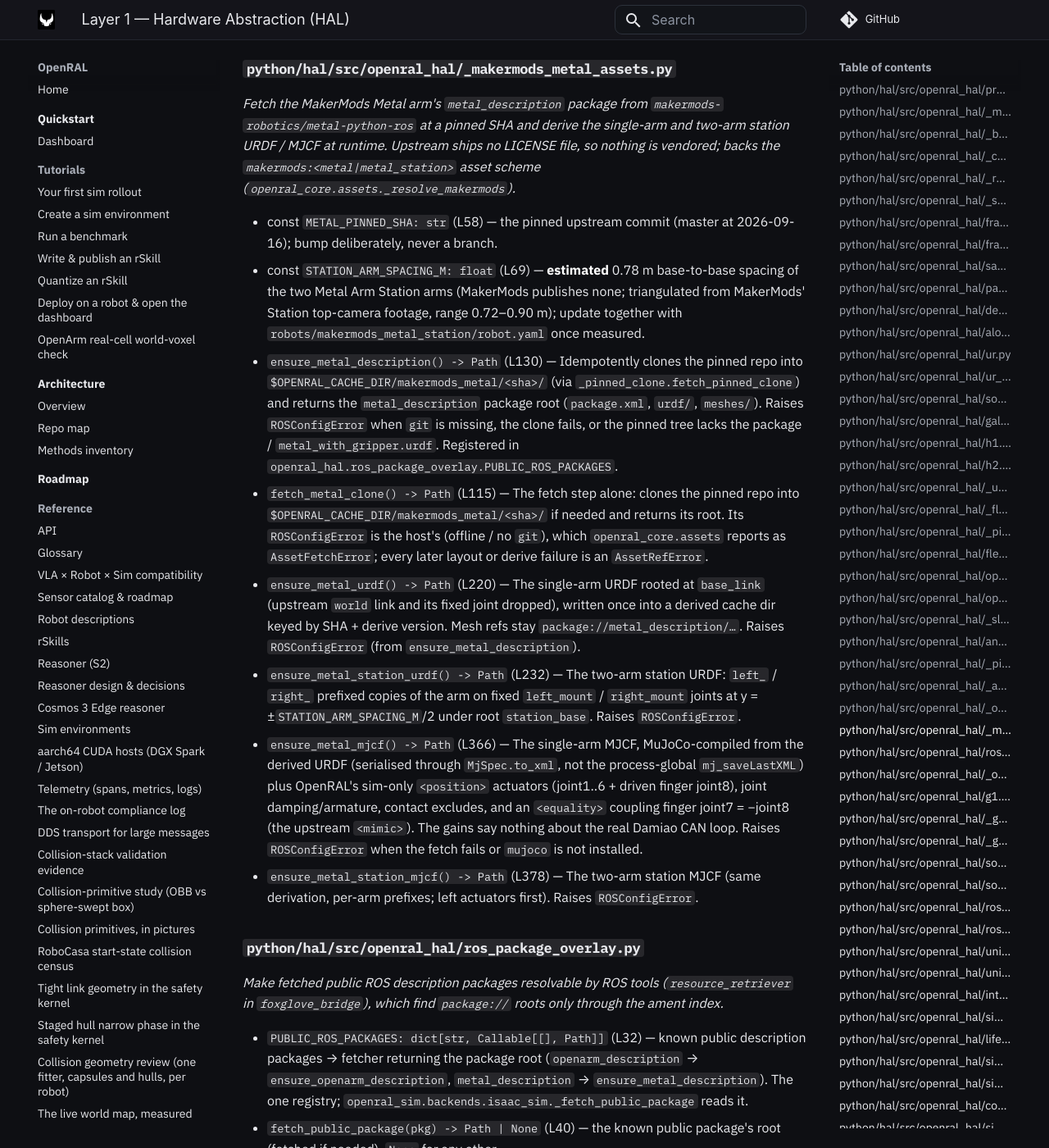
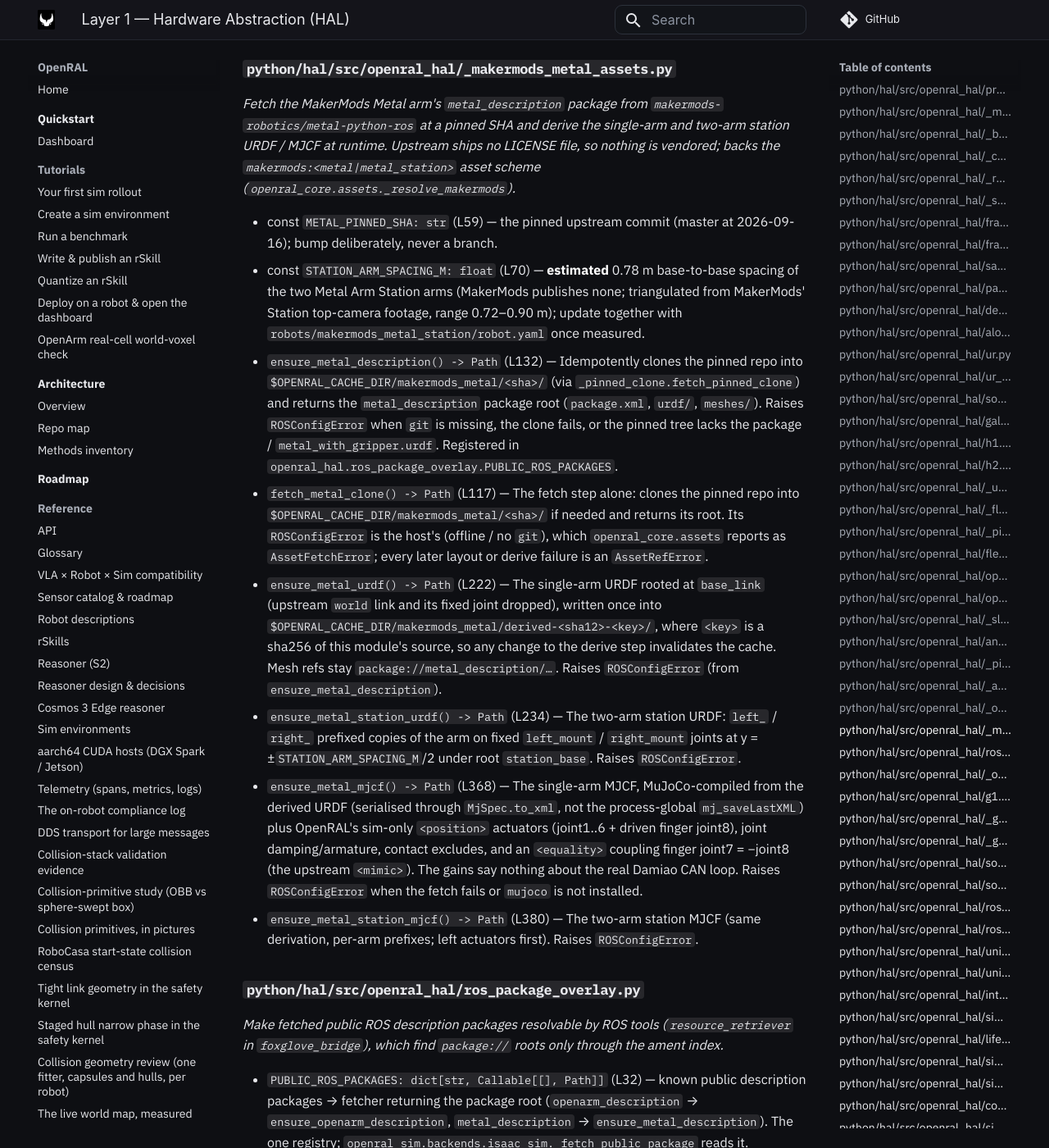
Before and after one commit to OpenRAL/openral, an MkDocs documentation site: the page built from docs/methods/01-hal.md, in a window 1280 px wide and 1400 px high, scrolled down 35783 px. Shown: the whole window at 82% size. Built offline with MkDocs 1.6.1 and Material for MkDocs 9.7.7, drawn with Linux system fonts in a browser that asks for light colours; comment, search, counter and statistics services are not loaded; some of the changed text lies outside the part shown.

Commit message:
fix(hal): key the derived Metal asset cache on the derive module's source
Replace the hand-bumped _DERIVE_VERSION with a sha256 of the module's own
source (every derive constant and step lives there), so the cache dir is
derived-<sha12>-<key> and a derive change can no longer reuse a stale cache.

Co-Authored-By: Claude Opus 5.5 <noreply@anthropic.com>
Claude-Session: https://claude.ai/code/session_01NavzwafMCddEABJ8ZuPe3p
Signed-off-by: Adrian <adrianllopart@gmail.com>

```diff
--- a/docs/methods/01-hal.md
+++ b/docs/methods/01-hal.md
@@ -535,14 +535,14 @@ _Fetch Enactic's public `openarm_description` ROS package (Apache-2.0) — the `
 ### `python/hal/src/openral_hal/_makermods_metal_assets.py`
 _Fetch the MakerMods Metal arm's `metal_description` package from `makermods-robotics/metal-python-ros` at a pinned SHA and derive the single-arm and two-arm station URDF / MJCF at runtime. Upstream ships no LICENSE file, so nothing is vendored; backs the `makermods:<metal|metal_station>` asset scheme (`openral_core.assets._resolve_makermods`)._
 
-- const `METAL_PINNED_SHA: str` (L58) — the pinned upstream commit (master at 2026-09-16); bump deliberately, never a branch.
-- const `STATION_ARM_SPACING_M: float` (L69) — **estimated** 0.78 m base-to-base spacing of the two Metal Arm Station arms (MakerMods publishes none; triangulated from MakerMods' Station top-camera footage, range 0.72–0.90 m); update together with `robots/makermods_metal_station/robot.yaml` once measured.
-- `ensure_metal_description() -> Path` (L130) — Idempotently clones the pinned repo into `$OPENRAL_CACHE_DIR/makermods_metal/<sha>/` (via `_pinned_clone.fetch_pinned_clone`) and returns the `metal_description` package root (`package.xml`, `urdf/`, `meshes/`). Raises `ROSConfigError` when `git` is missing, the clone fails, or the pinned tree lacks the package / `metal_with_gripper.urdf`. Registered in `openral_hal.ros_package_overlay.PUBLIC_ROS_PACKAGES`.
-- `fetch_metal_clone() -> Path` (L115) — The fetch step alone: clones the pinned repo into `$OPENRAL_CACHE_DIR/makermods_metal/<sha>/` if needed and returns its root. Its `ROSConfigError` is the host's (offline / no `git`), which `openral_core.assets` reports as `AssetFetchError`; every later layout or derive failure is an `AssetRefError`.
-- `ensure_metal_urdf() -> Path` (L220) — The single-arm URDF rooted at `base_link` (upstream `world` link and its fixed joint dropped), written once into a derived cache dir keyed by SHA + derive version. Mesh refs stay `package://metal_description/…`. Raises `ROSConfigError` (from `ensure_metal_description`).
-- `ensure_metal_station_urdf() -> Path` (L232) — The two-arm station URDF: `left_` / `right_` prefixed copies of the arm on fixed `left_mount` / `right_mount` joints at y = ±`STATION_ARM_SPACING_M`/2 under root `station_base`. Raises `ROSConfigError`.
-- `ensure_metal_mjcf() -> Path` (L366) — The single-arm MJCF, MuJoCo-compiled from the derived URDF (serialised through `MjSpec.to_xml`, not the process-global `mj_saveLastXML`) plus OpenRAL's sim-only `<position>` actuators (joint1..6 + driven finger joint8), joint damping/armature, contact excludes, and an `<equality>` coupling finger joint7 = −joint8 (the upstream `<mimic>`). The gains say nothing about the real Damiao CAN loop. Raises `ROSConfigError` when the fetch fails or `mujoco` is not installed.
-- `ensure_metal_station_mjcf() -> Path` (L378) — The two-arm station MJCF (same derivation, per-arm prefixes; left actuators first). Raises `ROSConfigError`.
+- const `METAL_PINNED_SHA: str` (L59) — the pinned upstream commit (master at 2026-09-16); bump deliberately, never a branch.
+- const `STATION_ARM_SPACING_M: float` (L70) — **estimated** 0.78 m base-to-base spacing of the two Metal Arm Station arms (MakerMods publishes none; triangulated from MakerMods' Station top-camera footage, range 0.72–0.90 m); update together with `robots/makermods_metal_station/robot.yaml` once measured.
+- `ensure_metal_description() -> Path` (L132) — Idempotently clones the pinned repo into `$OPENRAL_CACHE_DIR/makermods_metal/<sha>/` (via `_pinned_clone.fetch_pinned_clone`) and returns the `metal_description` package root (`package.xml`, `urdf/`, `meshes/`). Raises `ROSConfigError` when `git` is missing, the clone fails, or the pinned tree lacks the package / `metal_with_gripper.urdf`. Registered in `openral_hal.ros_package_overlay.PUBLIC_ROS_PACKAGES`.
+- `fetch_metal_clone() -> Path` (L117) — The fetch step alone: clones the pinned repo into `$OPENRAL_CACHE_DIR/makermods_metal/<sha>/` if needed and returns its root. Its `ROSConfigError` is the host's (offline / no `git`), which `openral_core.assets` reports as `AssetFetchError`; every later layout or derive failure is an `AssetRefError`.
+- `ensure_metal_urdf() -> Path` (L222) — The single-arm URDF rooted at `base_link` (upstream `world` link and its fixed joint dropped), written once into `$OPENRAL_CACHE_DIR/makermods_metal/derived-<sha12>-<key>/`, where `<key>` is a sha256 of this module's source, so any change to the derive step invalidates the cache. Mesh refs stay `package://metal_description/…`. Raises `ROSConfigError` (from `ensure_metal_description`).
+- `ensure_metal_station_urdf() -> Path` (L234) — The two-arm station URDF: `left_` / `right_` prefixed copies of the arm on fixed `left_mount` / `right_mount` joints at y = ±`STATION_ARM_SPACING_M`/2 under root `station_base`. Raises `ROSConfigError`.
+- `ensure_metal_mjcf() -> Path` (L368) — The single-arm MJCF, MuJoCo-compiled from the derived URDF (serialised through `MjSpec.to_xml`, not the process-global `mj_saveLastXML`) plus OpenRAL's sim-only `<position>` actuators (joint1..6 + driven finger joint8), joint damping/armature, contact excludes, and an `<equality>` coupling finger joint7 = −joint8 (the upstream `<mimic>`). The gains say nothing about the real Damiao CAN loop. Raises `ROSConfigError` when the fetch fails or `mujoco` is not installed.
+- `ensure_metal_station_mjcf() -> Path` (L380) — The two-arm station MJCF (same derivation, per-arm prefixes; left actuators first). Raises `ROSConfigError`.
 
 ### `python/hal/src/openral_hal/ros_package_overlay.py`
 _Make fetched public ROS description packages resolvable by ROS tools (`resource_retriever` in `foxglove_bridge`), which find `package://` roots only through the ament index._
```
Also changed, not shown: 1 other file.
